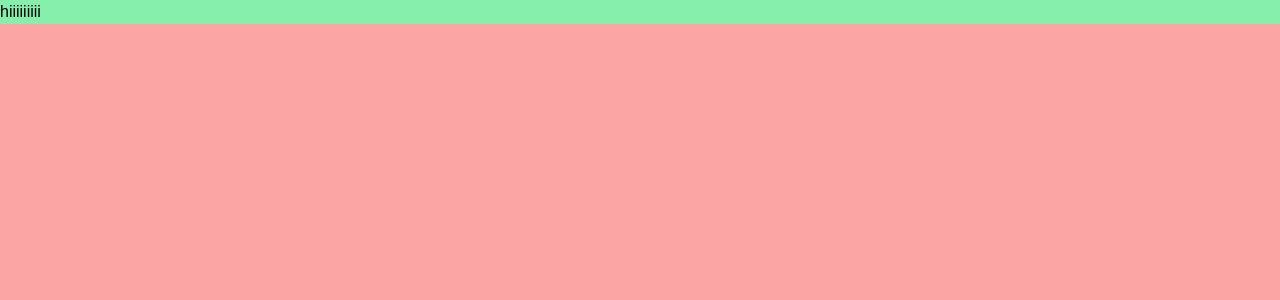
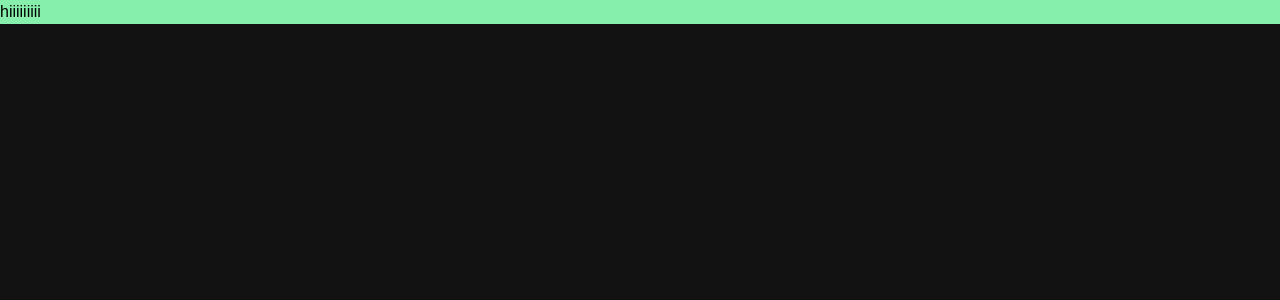
Before and after one commit to Tarunpanduri/Portfolio, an Angular app: page / in a window 1280 px wide. Shown: the top 300 px of the page. Built offline with nearby package versions, Linux system fonts and the light colour scheme.

Commit message:
Initial commit

```diff
--- a/src/app/app.component.html
+++ b/src/app/app.component.html
@@ -20,7 +20,7 @@
 
 <!-- VERSION 2 -->
 @if (activeVersion === 'v2') {
-  <div class="theme-v2">
+  <div class="theme-v2 bg-white text-black">
     <router-outlet></router-outlet>
   </div>
 }
--- a/src/app/components/v2home/v2home.component.html
+++ b/src/app/components/v2home/v2home.component.html
@@ -1,3 +1,3 @@
-<div class="h-screen bg-red-300">
+<div class="h- bg-red-300">
     <p class="bg-green-300">hiiiiiiiii</p>
 </div>
```
